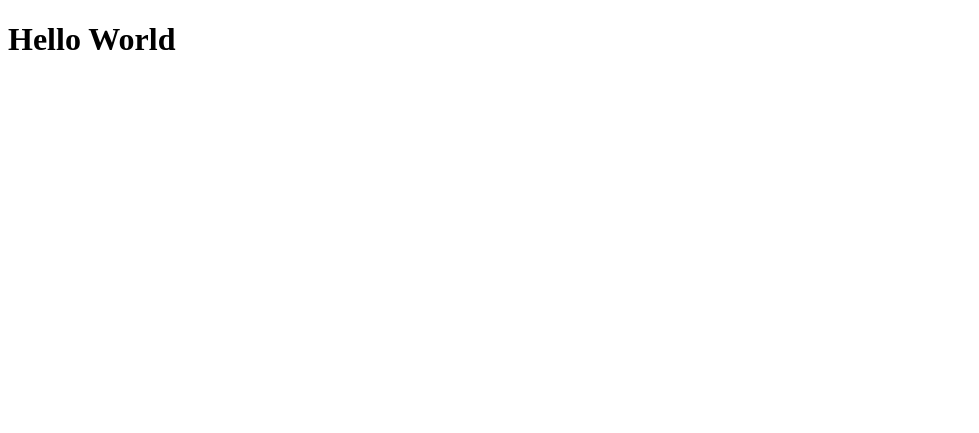
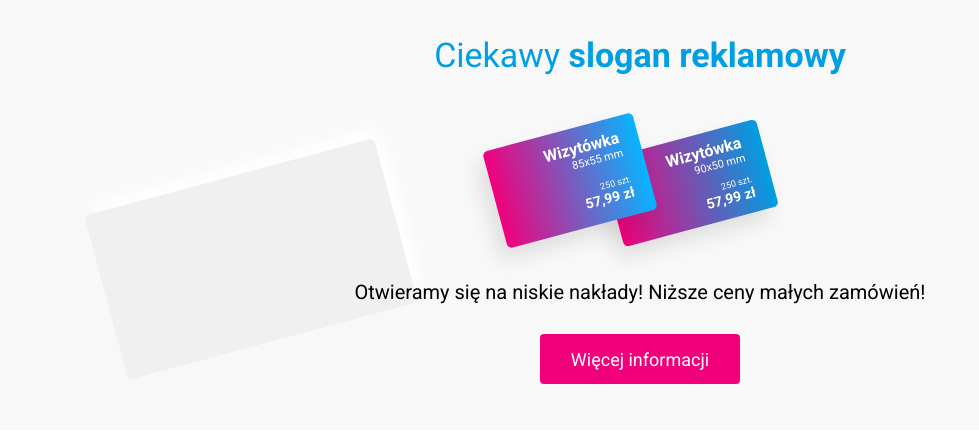
Before and after one commit to Wojtas13/Projets-recruitment-task, a Gatsby site: page / in a window 1280 px wide. Shown: the whole page, without its empty margins (0-979 px from the left). Built offline with nearby package versions, Linux system fonts and the light colour scheme; Gatsby itself is replaced by a stand-in of ours.

Commit message:
finished feature#1 slider

```diff
--- a/gatsby-config.js
+++ b/gatsby-config.js
@@ -24,11 +24,11 @@ module.exports = {
         background_color: `#663399`,
         theme_color: `#663399`,
         display: `minimal-ui`,
-        icon: `src/images/gatsby-icon.png`, // This path is relative to the root of the site.
+        //icon: `src/images/gatsby-icon.png`, // This path is relative to the root of the site.
       },
     },
     // this (optional) plugin enables Progressive Web App + Offline functionality
     // To learn more, visit: https://gatsby.dev/offline
     // `gatsby-plugin-offline`,
   ],
-}
+};
--- a/package.json
+++ b/package.json
@@ -16,7 +16,9 @@
     "prop-types": "^15.7.2",
     "react": "^16.10.1",
     "react-dom": "^16.10.1",
-    "react-helmet": "^5.2.1"
+    "react-helmet": "^5.2.1",
+    "react-slick": "^0.25.2",
+    "slick-carousel": "^1.8.1"
   },
   "devDependencies": {
     "prettier": "^1.18.2"
--- /dev/null
+++ b/src/components/Button/Button.css
@@ -0,0 +1,12 @@
+.button {
+  width: 200px;
+  height: 50px;
+  border: none;
+  background-color: #f1007b;
+  color: #fff;
+  font-size: 18px;
+  text-align: center;
+  border-radius: 4px;
+  margin-bottom: 46px;
+  z-index: 99;
+}
--- /dev/null
+++ b/src/components/Button/Button.js
@@ -0,0 +1,12 @@
+import React from 'react';
+import './Button.css';
+
+const Button = () => (
+  <>
+    <button className="button" type="button">
+      Więcej informacji
+    </button>
+  </>
+);
+
+export default Button;
--- /dev/null
+++ b/src/components/Layout/Layout.css
@@ -0,0 +1,9 @@
+@import url('https://fonts.googleapis.com/css?family=Roboto:300,400,700&display=swap');
+*,
+::after,
+::before {
+  margin: 0;
+  padding: 0;
+  box-sizing: border-box;
+  font-family: 'Roboto', sans-serif;
+}
--- /dev/null
+++ b/src/components/Layout/Layout.js
@@ -0,0 +1,3 @@
+import React from 'react';
+import './Layout.css';
+export default ({ children }) => <div>{children}</div>;
--- /dev/null
+++ b/src/components/SliderWrapper/SliderInner/SliderInner.css
@@ -0,0 +1,124 @@
+.slider {
+  width: 100vw;
+  background-color: #f8f8f8;
+  display: flex;
+  flex-direction: column;
+  justify-content: center;
+  align-items: center;
+  position: relative;
+}
+
+.slider::after {
+  content: '';
+  width: 173px;
+  height: 300px;
+  background: #f0f0f0;
+  border-radius: 5px;
+  box-shadow: 10px 10px 20px #fff;
+  transform: rotate(255deg);
+  position: absolute;
+  bottom: 28%;
+  left: -65%;
+}
+
+.slider::before {
+  content: '';
+  width: 170px;
+  height: 300px;
+  background: #f0f0f0;
+  border-radius: 5px;
+  box-shadow: 10px 10px 20px #fff;
+  transform: rotate(255deg);
+  position: absolute;
+  bottom: 5%;
+  left: 13%;
+}
+
+.slider__title {
+  font-weight: normal;
+  color: #009ee2;
+  font-size: 34px;
+  text-align: center;
+  margin: 35px 0 28px;
+}
+
+figure {
+  display: flex;
+  flex-direction: column;
+  justify-content: center;
+}
+
+figcaption {
+  margin: 15px 20px 28px;
+  text-align: center;
+  font-size: 20px;
+  line-height: 28px;
+  z-index: 99;
+}
+.cards {
+  display: flex;
+  flex-direction: row;
+  justify-content: center;
+}
+.card {
+  width: 100px;
+  height: 155px;
+  margin-right: 25px;
+  color: #fff;
+  background: linear-gradient(#f1007b, #07b4ff);
+  border-radius: 5px;
+  box-shadow: -10px -10px 20px rgba(0, 0, 0, 0.1);
+  transform: rotate(-105deg);
+  z-index: 999;
+}
+
+.card-behind {
+  width: 90px;
+  height: 160px;
+  background: linear-gradient(#f1007b, #009ee2);
+  z-index: 998;
+}
+
+.card__info {
+  display: flex;
+  flex-direction: column;
+  position: absolute;
+  top: 52%;
+  right: -12%;
+  transform: rotate(90deg);
+}
+
+.info-behind {
+  right: -15%;
+  top: 53%;
+}
+
+.card__size {
+  text-align: end;
+  font-size: 11px;
+}
+
+.card__card-price {
+  width: 100%;
+  display: flex;
+  flex-direction: column;
+  position: absolute;
+  top: 48%;
+  right: 22%;
+  transform: rotate(90deg);
+}
+
+.price-behind {
+  top: 52%;
+}
+
+.card__quantity {
+  font-size: 9px;
+  text-align: end;
+}
+
+.card__price {
+  font-weight: bold;
+  font-size: 14px;
+  text-align: end;
+}
--- /dev/null
+++ b/src/components/SliderWrapper/SliderInner/SliderInner.js
@@ -0,0 +1,51 @@
+import React from 'react';
+import './SliderInner.css';
+import Button from '../../Button/Button';
+
+const SliderInner = () => (
+  <>
+    <header className="slider">
+      <h1 className="slider__title">
+        Ciekawy <strong>slogan reklamowy</strong>
+      </h1>
+      <figure>
+        <div className="cards">
+          <div className="card">
+            <div className="card__info">
+              <span>
+                <strong className="card__title">Wizytówka</strong>
+              </span>
+              <span className="card__size">85x55 mm</span>
+            </div>
+            <div className="card__card-price">
+              <span className="card__quantity">250 szt.</span>
+              <span className="card__price">
+                <strong>57,99 zł</strong>
+              </span>
+            </div>
+          </div>
+          <div className="card card-behind">
+            <div className="card__info info-behind">
+              <span>
+                <strong className="card__title">Wizytówka</strong>
+              </span>
+              <span className="card__size">90x50 mm</span>
+            </div>
+            <div className="card__card-price price-behind">
+              <span className="card__quantity">250 szt.</span>
+              <span className="card__price">
+                <strong>57,99 zł</strong>
+              </span>
+            </div>
+          </div>
+        </div>
+        <figcaption>
+          Otwieramy się na niskie nakłady! Niższe ceny małych zamówień!
+        </figcaption>
+      </figure>
+      <Button />
+    </header>
+  </>
+);
+
+export default SliderInner;
--- /dev/null
+++ b/src/components/SliderWrapper/SliderWrapper.js
@@ -0,0 +1,28 @@
+import React from 'react';
+import Slider from 'react-slick';
+
+import 'slick-carousel/slick/slick.css';
+import 'slick-carousel/slick/slick-theme.css';
+import './SliderWrapper.css';
+import SliderInner from './SliderInner/SliderInner';
+
+class SliderWrapper extends React.Component {
+  render() {
+    var settings = {
+      dots: false,
+      infinite: true,
+      speed: 500,
+      slidesToShow: 1,
+      slidesToScroll: 1,
+    };
+    return (
+      <>
+        <Slider {...settings}>
+          <SliderInner />
+        </Slider>
+      </>
+    );
+  }
+}
+
+export default SliderWrapper;
--- a/src/pages/index.js
+++ b/src/pages/index.js
@@ -1,9 +1,11 @@
-import React from "react"
+import React from 'react';
+import SliderWrapper from '../components/SliderWrapper/SliderWrapper';
+import Layout from '../components/Layout/Layout';
 
 const IndexPage = () => (
-  <>
-    <h1>Hello World</h1>
-  </>
-)
+  <Layout>
+    <SliderWrapper />
+  </Layout>
+);
 
-export default IndexPage
+export default IndexPage;
```
Also changed, not shown: src/components/SliderWrapper/SliderWrapper.css (added), 1 other file.
